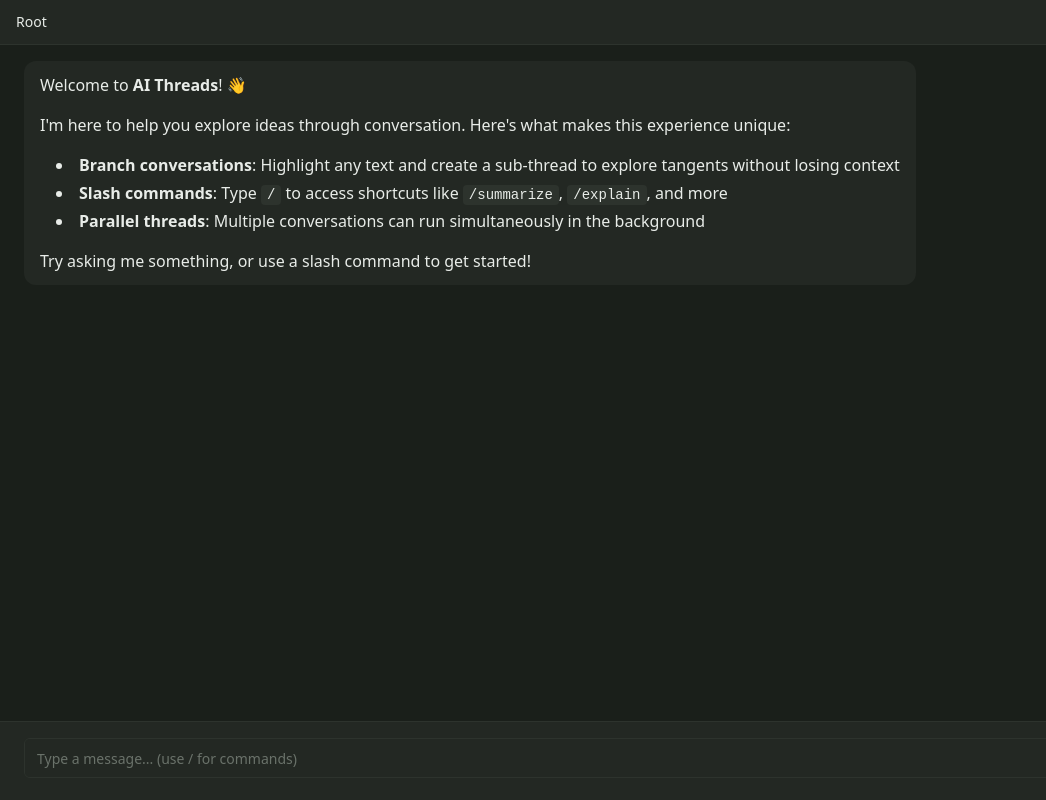
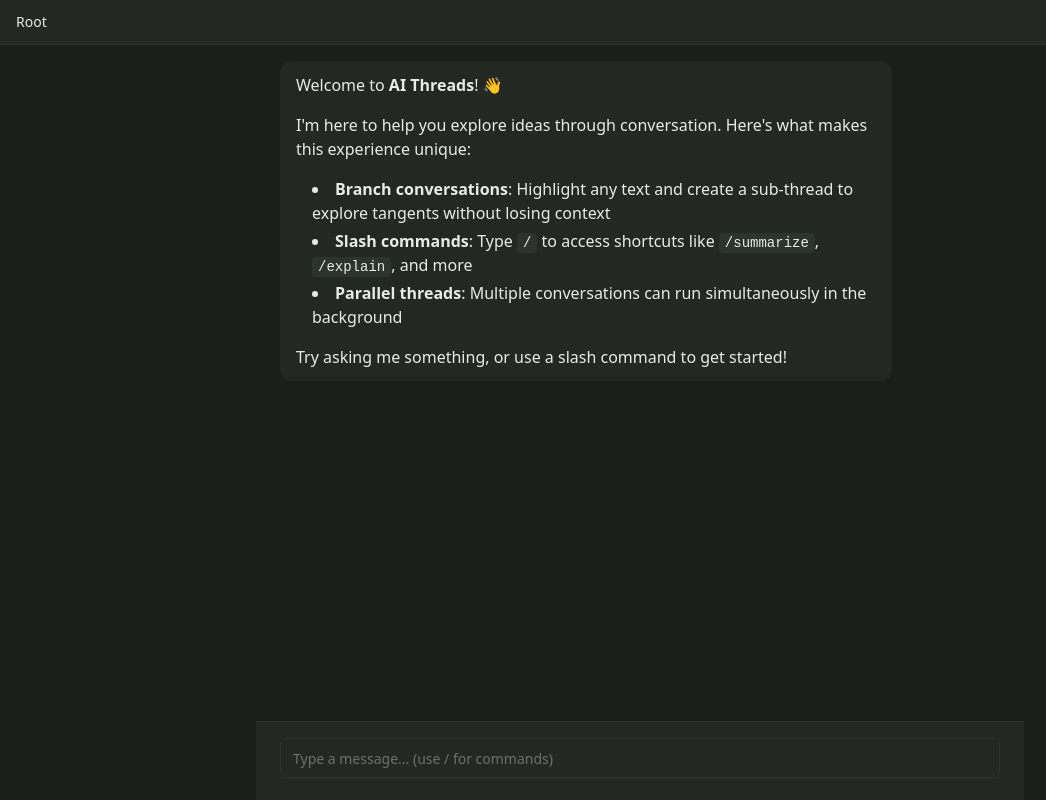
Before and after one commit to SergeNasr/ai-threads, a Next.js app: page / in a window 1280 px wide. Shown: the whole page, without its empty margins (0-1046 px from the left). Built offline with nearby package versions, Linux system fonts and the light colour scheme; a web font is replaced by a local one.

Commit message:
fix: resolve duplicate key error and constrain chat width
- Fix dropdown key generation for SlashCommand objects
- Add max-width constraint (max-w-3xl) to center chat interface
- Improve key extraction logic to handle object IDs properly

```diff
--- a/components/thread/thread-view.tsx
+++ b/components/thread/thread-view.tsx
@@ -47,6 +47,8 @@ export function ThreadView({ threadId }: ThreadViewProps) {
 
   return (
     <div className="flex flex-col h-full bg-bg-primary">
+      <div className="flex-1 flex justify-center overflow-hidden">
+        <div className="w-full max-w-3xl flex flex-col h-full">
           <MessageList
             messages={thread.messages}
             threadStatus={thread.status}
@@ -59,5 +61,7 @@ export function ThreadView({ threadId }: ThreadViewProps) {
             initialValue={getInitialInputValue()}
           />
         </div>
+      </div>
+    </div>
   );
 }
--- a/components/ui/dropdown.tsx
+++ b/components/ui/dropdown.tsx
@@ -84,9 +84,13 @@ function DropdownInner<T = string>(
         `}
       >
         <ul ref={listRef} role="listbox" className="py-1">
-          {items.map((item, index) => (
+          {items.map((item, index) => {
+            const key = typeof item.id === 'object' && item.id !== null && 'id' in item.id
+              ? String((item.id as { id: string }).id)
+              : String(item.id) || index;
+            return (
               <li
-              key={String(item.id)}
+                key={key}
                 role="option"
                 aria-selected={index === selectedIndex}
                 onClick={() => onSelect(item)}
@@ -115,7 +119,8 @@ function DropdownInner<T = string>(
                   </div>
                 </div>
               </li>
-          ))}
+            );
+          })}
         </ul>
       </div>
     );
```
Lines whose indentation alone changed are shown as unchanged.
